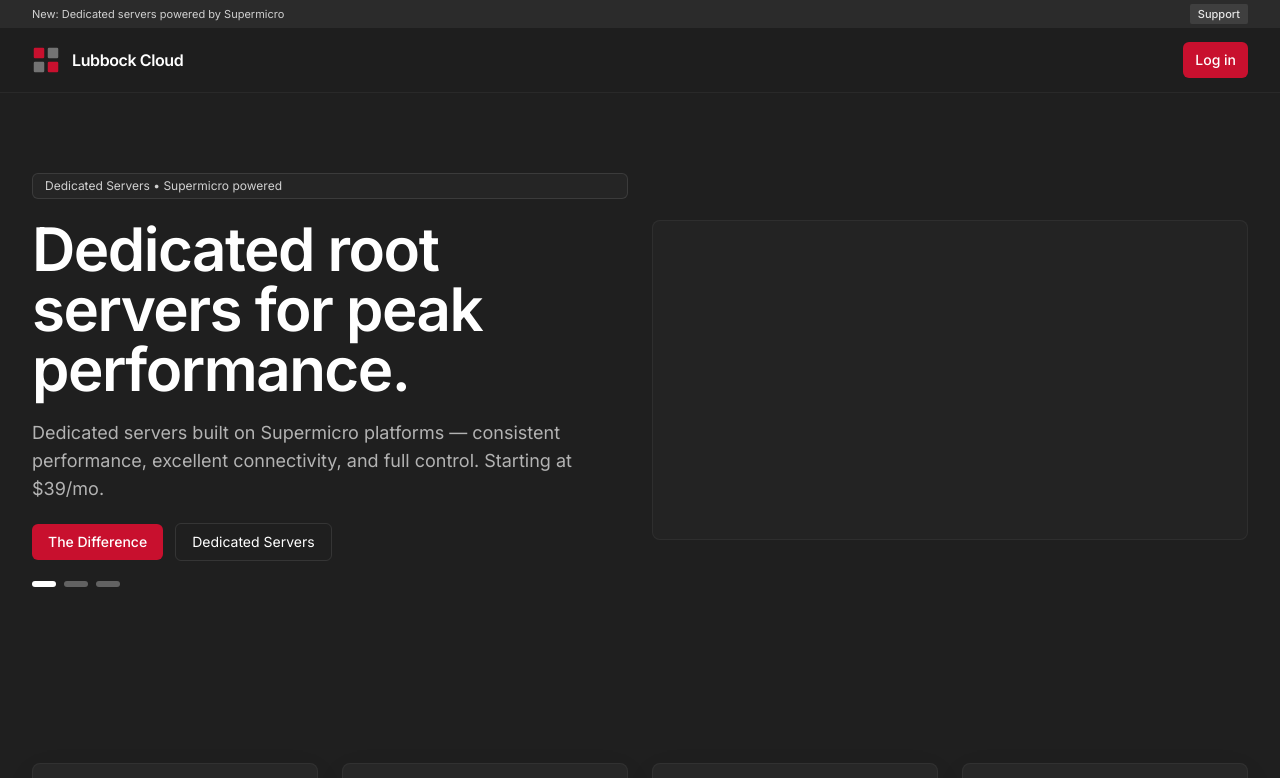
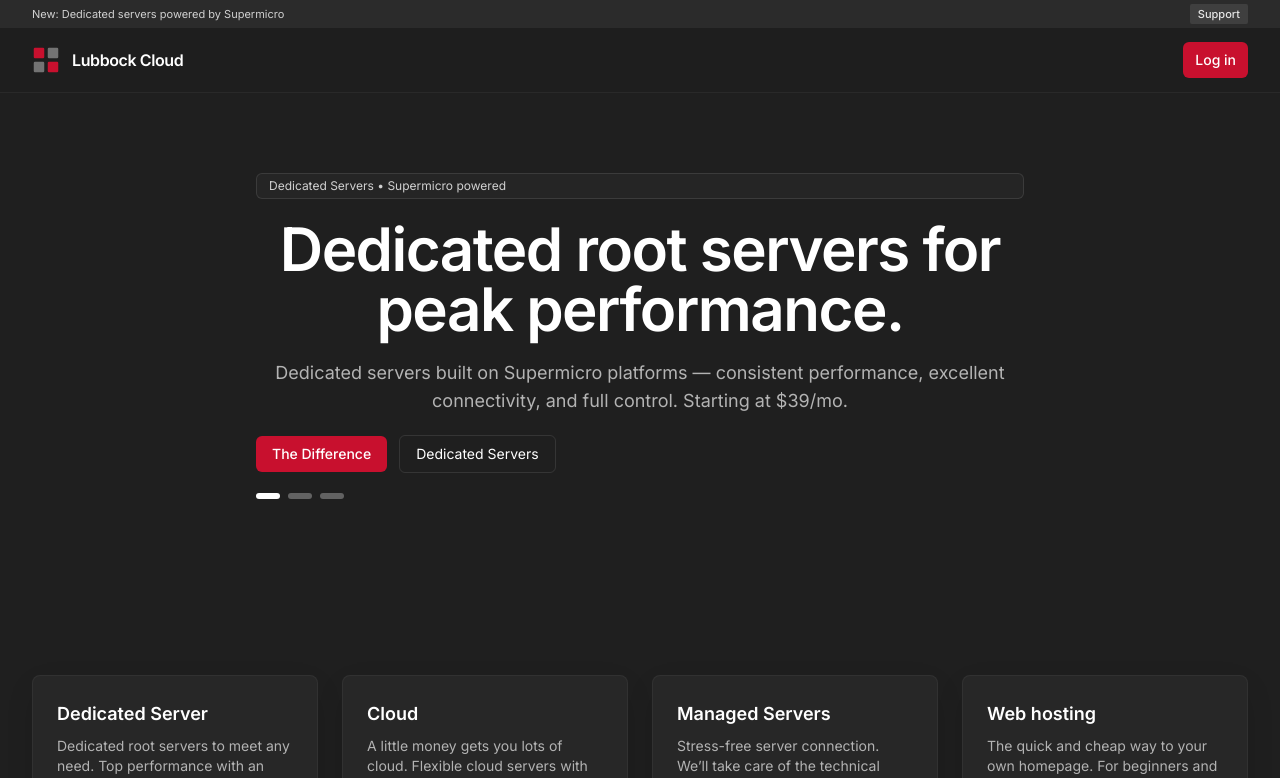
Before and after one commit to oldwestsolutions/Lubbock.Cloud, a Next.js app: page / in a window 1280 px wide. Shown: the top 778 px of the page. Built offline with nearby package versions, Linux system fonts and the light colour scheme.

Commit message:
fix(hero): center content, remove asymmetric columns

```diff
--- a/src/components/Hero.tsx
+++ b/src/components/Hero.tsx
@@ -63,8 +63,8 @@ export function Hero() {
   return (
     <section className="relative">
       <div className="mx-auto max-w-7xl container-px py-14 sm:py-20" onMouseEnter={stop} onMouseLeave={start}>
-        <div className="grid gap-6 lg:grid-cols-2 items-center">
-          <div className="transition-all duration-1000 ease-in-out will-change-transform will-change-opacity flex flex-col gap-5 max-w-2xl" key={index}>
+        <div className="flex justify-center">
+          <div className="transition-all duration-1000 ease-in-out will-change-transform will-change-opacity flex flex-col gap-5 max-w-3xl text-center" key={index}>
           <span className="inline-flex items-center gap-2 rounded-md border border-white/10 bg-tech-gray-800/60 px-3 py-1 text-xs text-tech-gray-200">
             {slide.badge}
           </span>
@@ -109,9 +109,6 @@ export function Hero() {
             ))}
           </div>
           </div>
-          <div className="hidden lg:block" aria-hidden="true">
-            <div className="h-[320px] w-full rounded-lg border border-white/5 bg-tech-gray-800/40" />
-          </div>
         </div>
       </div>
     </section>
```
